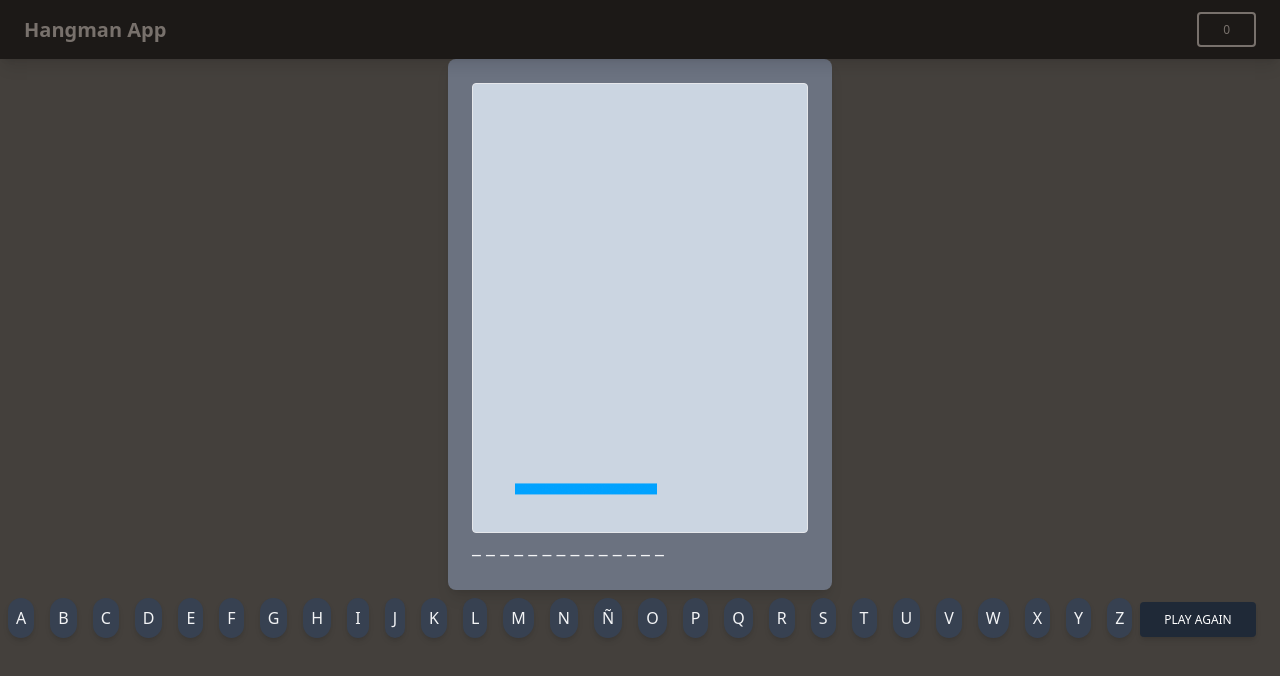
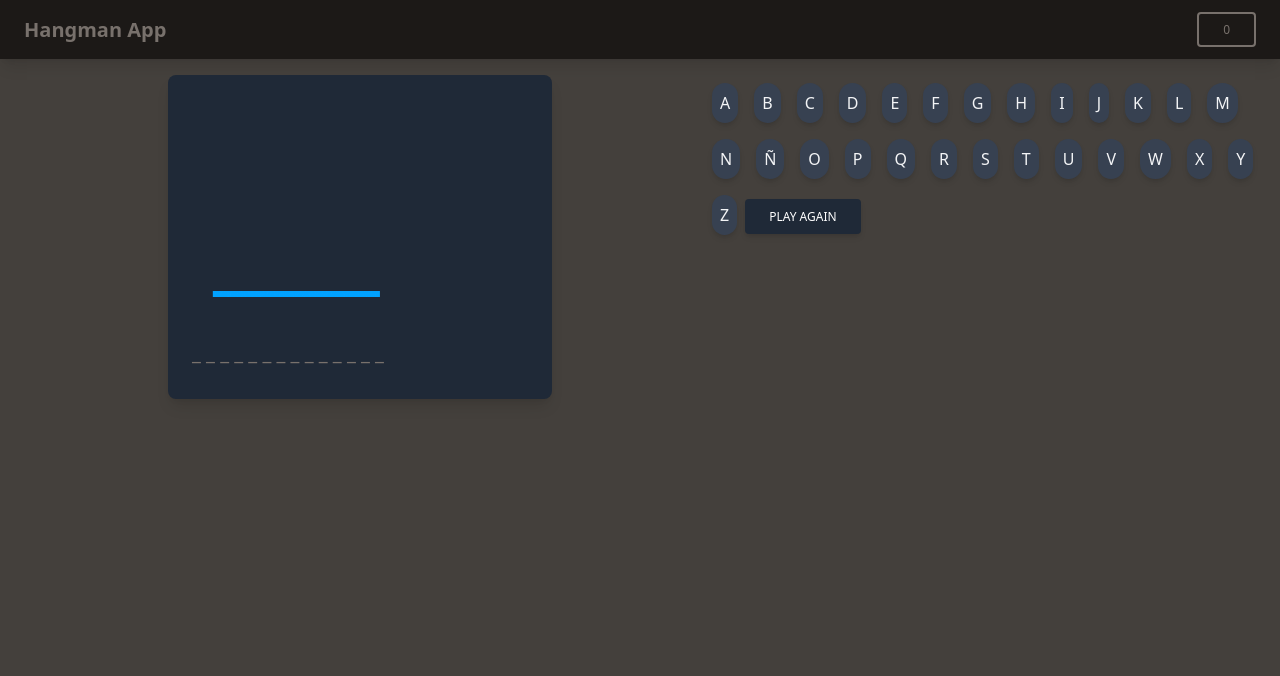
Before and after one commit to Usernamek-dot/hangman2022, a React (Vite) app: page / in a window 1280 px wide. Shown: the top 676 px of the page. Built offline with nearby package versions, Linux system fonts and the light colour scheme.

Commit message:
Styled card / Alerts

```diff
--- a/src/App.jsx
+++ b/src/App.jsx
@@ -24,30 +24,11 @@ export const App = () => {
     <>
       <Navbar counter={counter} />
 
-      <div className="flex justify-around">
-        <div className="bg-gray-500 text-gray-100 block p-6 rounded-lg shadow-lg max-w-sm">
-          <Images imgIndex={counter} />
-
-          <h5 className="text-gray-100 text-xl leading-tight font-medium mb-2">
-            {hideWord}
-          </h5>
+      <div className="p-4 flex justify-between">
+        <div className="flex-auto w-64">
+          <Images hideWord={hideWord} imgIndex={counter} />
         </div>
-      </div>
-      {lostGame ? (
-        <h5 className="text-gray-100 text-xl leading-tight font-medium mb-2">
-          GAME OVER! the hidden word is <strong> {words}</strong>
-        </h5>
-      ) : (
-        ""
-      )}
-      {wonGame ? (
-        <h5 className="text-gray-100 text-xl leading-tight font-medium mb-2">
-          NICE TRY!
-        </h5>
-      ) : (
-        ""
-      )}
-
+        <div className="flex-auto w-32">
           <Keyboard
             setWonGame={setWonGame}
             setLostGame={setLostGame}
@@ -66,6 +47,34 @@ export const App = () => {
           >
             Play again
           </button>
+        </div>
+      </div>
+      {lostGame ? (
+        <div className=" m-5">
+          <div
+            className=" py-5 px-6  mb-3 bg-stone-900 text-indigo-700  rounded-lg text-base  inline-flex items-center w-full "
+            role="alert"
+          >
+            GAME OVER!
+            <span className="font-bold text-indigo-800 m-1"> {words} </span> Was
+            the hidden word.
+          </div>
+        </div>
+      ) : (
+        ""
+      )}
+      {wonGame ? (
+        <div className=" m-5">
+          <div
+            className=" py-5 px-6  mb-3 bg-stone-900 text-indigo-700  rounded-lg text-base  inline-flex items-center w-full "
+            role="alert"
+          >
+            Good job! 🙋
+          </div>
+        </div>
+      ) : (
+        ""
+      )}
     </>
   );
 };
--- a/src/components/Images.jsx
+++ b/src/components/Images.jsx
@@ -11,14 +11,18 @@ import img9 from "../assets/9.png";
 
 const imgArray = [img0, img1, img2, img3, img4, img5, img6, img7, img8, img9];
 
-export const Images = ({ imgIndex }) => {
+export const Images = ({ hideWord, imgIndex }) => {
   if (imgIndex >= 9) {
     imgIndex = 9;
   }
   return (
-    <img
-      className="p-1 bg-slate-300 border rounded h-23"
-      src={imgArray[imgIndex]}
-    />
+    <div class="flex justify-center ">
+      <div class="rounded-lg shadow-lg bg-gray-800  max-w-sm">
+        <img className="h-60 w-96 rounded-t-lg" src={imgArray[imgIndex]} />
+        <div class="p-6">
+          <h5 class="text-stone-500 text-xl font-medium mb-2">{hideWord}</h5>
+        </div>
+      </div>
+    </div>
   );
 };
--- a/src/components/Keyboard.jsx
+++ b/src/components/Keyboard.jsx
@@ -49,7 +49,7 @@ export const Keyboard = ({
         <button
           key={writerKey}
           onClick={() => validateWords(writerKey)}
-          className=" hover:bg-gray-900 bg-gray-700 text-gray-100 p-2 rounded-full shadow-md m-2"
+          className="max-w-sm  hover:bg-gray-900 bg-gray-700 text-gray-100 p-2 rounded-full shadow-md m-2"
         >
           {writerKey}
         </button>
--- a/src/components/Navbar.jsx
+++ b/src/components/Navbar.jsx
@@ -7,7 +7,7 @@ export const Navbar = ({ counter }) => {
         </a>
         <button
           type="button"
-          class="inline-block px-6 py-2 border-2 border-stone-500 text-stone-500  font-medium text-xs leading-tight uppercase rounded hover:bg-stone-300 hover:bg-opacity-5 focus:outline-none focus:ring-0 transition duration-150 ease-in-out"
+          className="inline-block px-6 py-2 border-2 border-stone-500 text-stone-500  font-medium text-xs leading-tight uppercase rounded hover:bg-stone-300 hover:bg-opacity-5 focus:outline-none focus:ring-0 transition duration-150 ease-in-out"
           data-bs-toggle="tooltip"
           data-bs-placement="bottom"
           title="Times you have tried"
```
Lines whose indentation alone changed are shown as unchanged.
